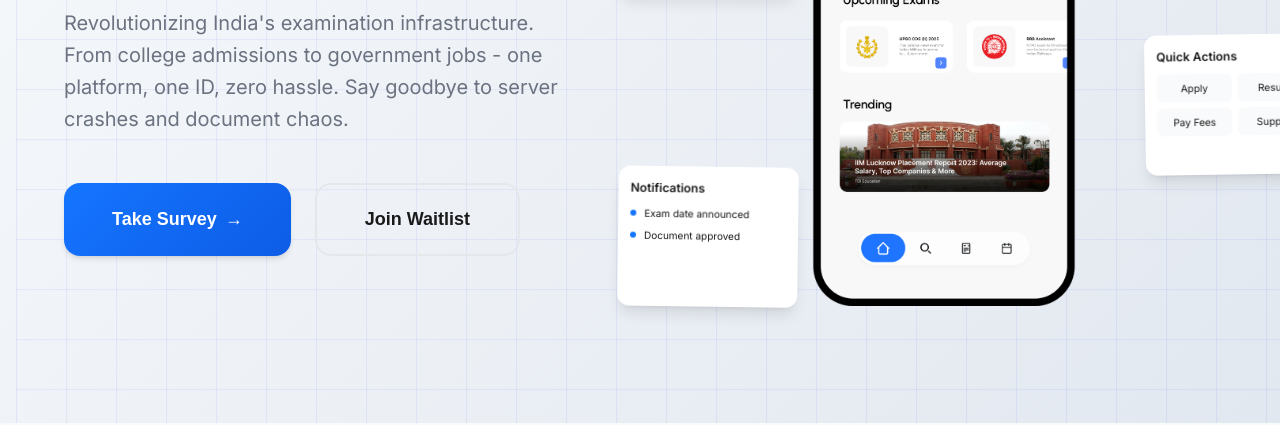
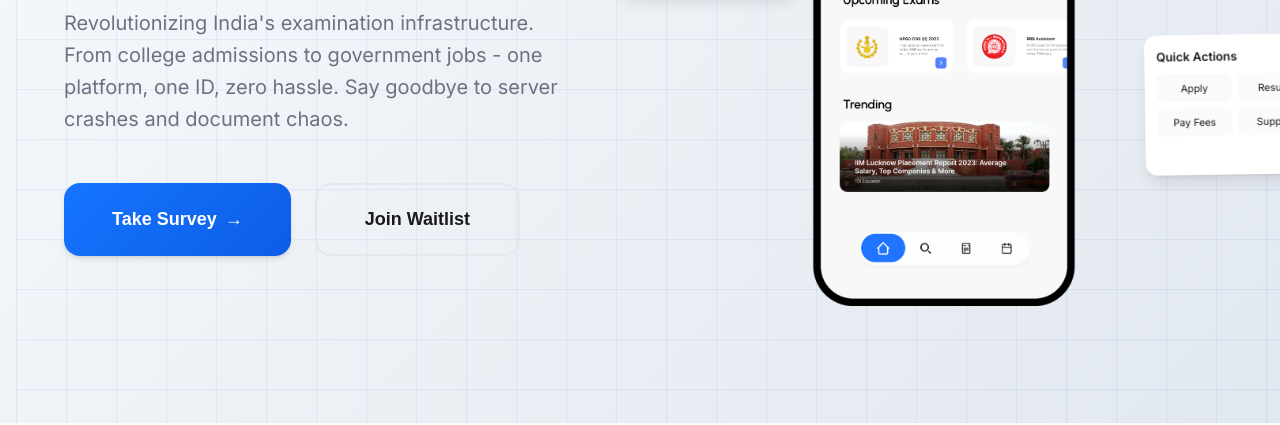
Before and after one commit to yashrajy264/exami-website, a plain HTML site: page index.html in a window 1280 px wide. Shown: the part 377-802 px from the top of the page. Drawn offline with Linux system fonts and the light colour scheme.

Commit message:
Remove floating notification screen from bottom left corner

```diff
--- a/index.html
+++ b/index.html
@@ -142,19 +142,6 @@
                 <div class="quick-action">Results</div>
                 <div class="quick-action">Pay Fees</div>
                 <div class="quick-action">Support</div>
-              </div>
-            </div>
-            <div class="floating-screen screen-3">
-              <div class="screen-header">Notifications</div>
-              <div class="notification-list">
-                <div class="notification-item">
-                  <div class="notif-dot"></div>
-                  <span>Exam date announced</span>
-                </div>
-                <div class="notification-item">
-                  <div class="notif-dot"></div>
-                  <span>Document approved</span>
-                </div>
               </div>
             </div>
           </div>
```
